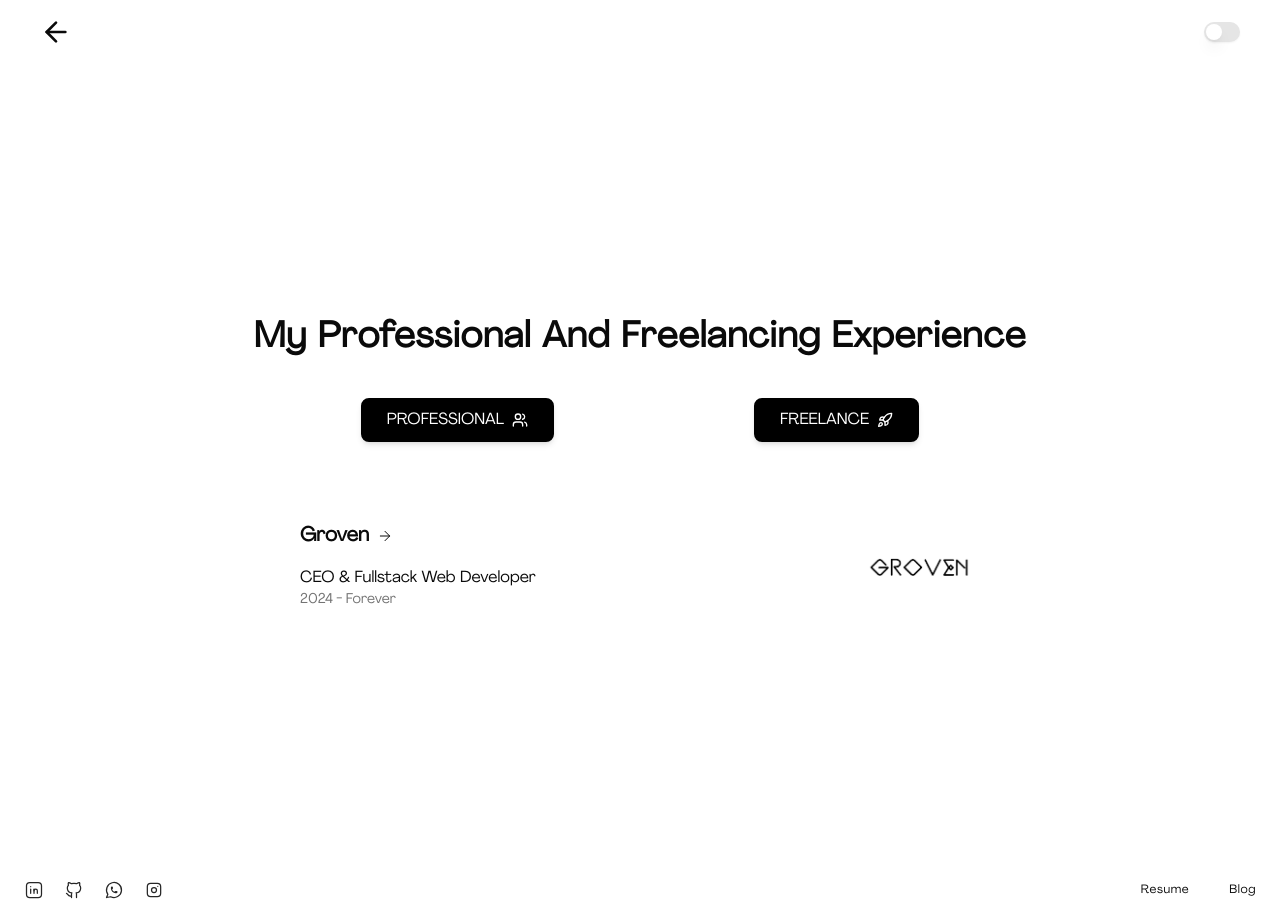
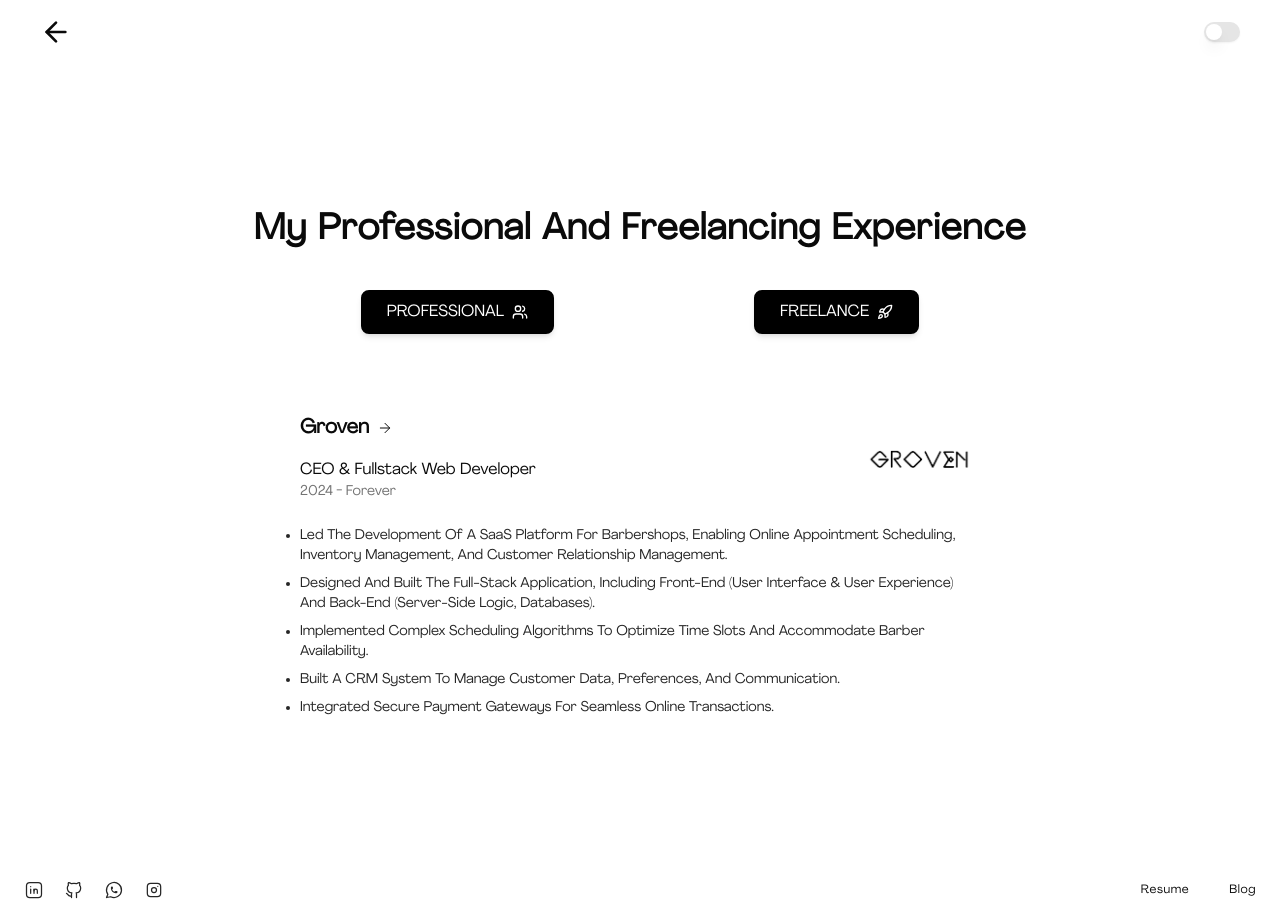
Before and after one commit to saadtresayyed10/minimal-portfolio, a Next.js app: page /experience in a window 1280 px wide. Built offline with nearby package versions, Linux system fonts and the light colour scheme.

Commit message:
Work Component almost done

```diff
--- a/app/(experience)/experience/_components/ExperienceComponent.tsx
+++ b/app/(experience)/experience/_components/ExperienceComponent.tsx
@@ -2,9 +2,28 @@ import { ArrowRight } from "lucide-react";
 import Image from "next/image";
 import Link from "next/link";
 
+const expDescList = [
+  {
+    list: "Led the development of a SaaS platform for barbershops, enabling online appointment scheduling, inventory management, and customer relationship management.",
+  },
+  {
+    list: "Designed and built the full-stack application, including front-end (user interface & user experience) and back-end (server-side logic, databases).",
+  },
+  {
+    list: "Implemented complex scheduling algorithms to optimize time slots and accommodate barber availability.",
+  },
+  {
+    list: "Built a CRM system to manage customer data, preferences, and communication.",
+  },
+  {
+    list: "Integrated secure payment gateways for seamless online transactions.",
+  },
+];
+
 const ExperienceComponent = () => {
   return (
-    <div className="flex justify-between items-center gap-x-10 w-full lg:px-[300px] px-5 mt-10">
+    <div className="flex justify-center items-start flex-col lg:px-[300px] px-5 mt-10">
+      <div className="flex justify-between items-center gap-x-10 w-full">
         <div className="flex justify-start items-start flex-col font-agrandir">
           <Link href="https://groven-portfolio.vercel.app/" target="_blank">
             <h3 className="lg:text-xl text-lg font-semibold flex items-center gap-x-2 duration-300 hover:underline hover:gap-x-4">
@@ -27,8 +46,15 @@ const ExperienceComponent = () => {
             alt="Img"
             width={120}
             height={120}
+            className="rounded-lg"
           />
         </div>
+      </div>
+      <ul className="flex justify-start items-start flex-col font-agrandir gap-y-2 w-[90%] lg:w-full text-neutral-800 dark:text-neutral-200 text-xs lg:text-sm capitalize mt-6 list-disc lg:ml-0 ml-4">
+        {expDescList.map((lists) => (
+          <li>{lists.list}</li>
+        ))}
+      </ul>
     </div>
   );
 };
```
Lines whose indentation alone changed are shown as unchanged.
